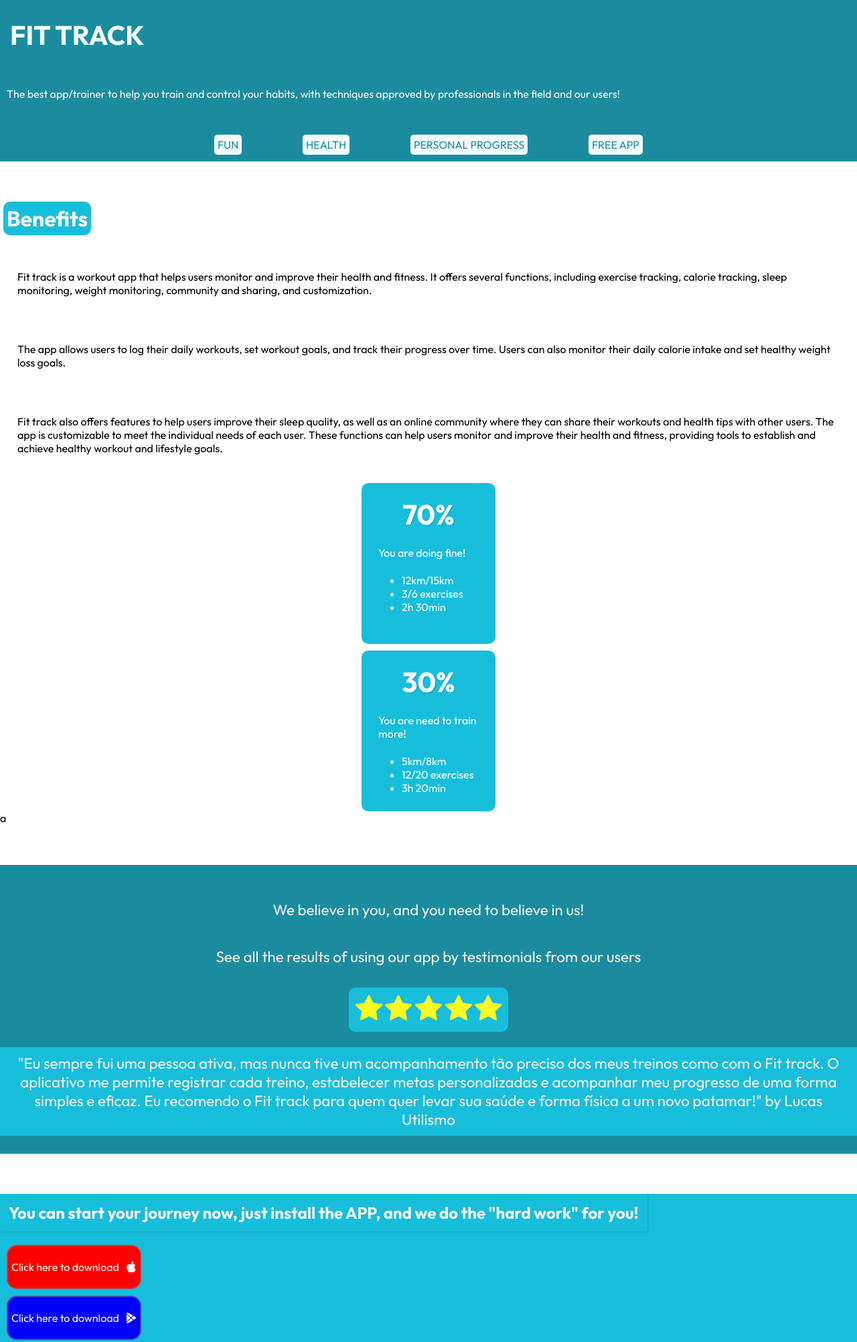
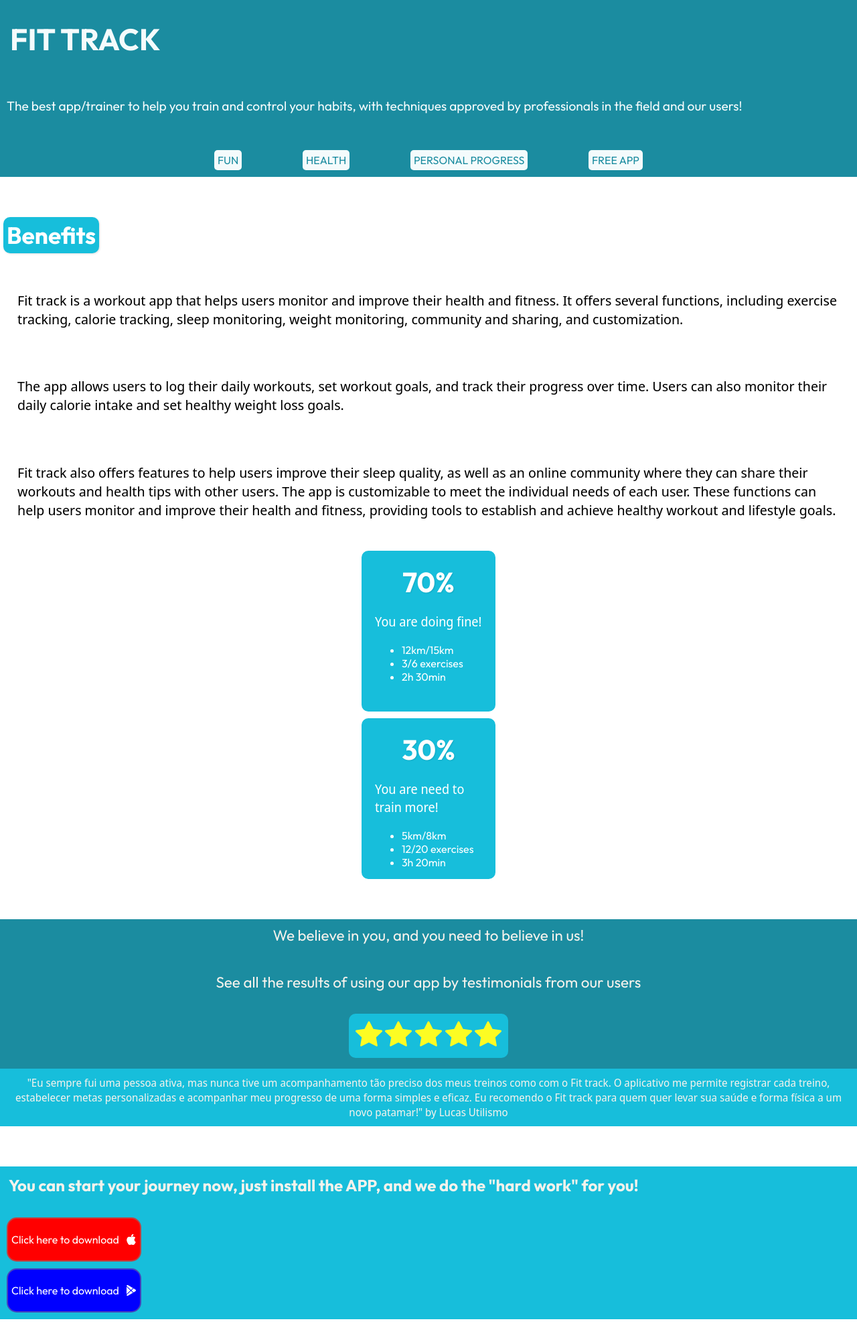
Before and after one commit to Fellipe-Barradas/FitTrack-landing-page, a website: page public/index.html in a window 1280 px wide. Shown: the top 2003 px of the page at 67% size. Drawn offline with Linux system fonts and the light colour scheme.

Commit message:
Correção de erros do css

```diff
--- a/SCSS/layout/_header.scss
+++ b/SCSS/layout/_header.scss
@@ -9,10 +9,11 @@
     font-family: variables.$font-primary;
     width: 90%;
     margin-left: 15px;
-    font-size: 2.5rem;
+    font-size: 2.8rem;
 }
 .subtitle{
     padding: 10px;
+    font-size: 1.2rem;
 }
 header ul{
     padding: 10px;
--- a/SCSS/layout/_section.scss
+++ b/SCSS/layout/_section.scss
@@ -4,8 +4,8 @@ section{
     margin-top: 60px;
 }
 .functions-section h1{
-    color: rgb(245, 242, 236);
-    font-size: 2rem;
+    color: rgb(255, 255, 255);
+    font-size: 2.2rem;
     width: fit-content;
     padding: 5px;
     margin-left: 5px;
@@ -15,11 +15,13 @@ section{
 }
 .functions-section p{
     padding: 26px;
+    font-size: 1.3rem;
+    font-family: variables.$font-secondary;
 }
 .depoiments-section{
     background-color:  variables.$secondary-color;
     color: rgb(245, 242, 236);
-    padding: 20px 0px 5px 0px;
+    padding: 20px -5px 5px 0px;
     p{
         font-size: 1.4rem;
         text-align: center;
@@ -43,6 +45,8 @@ section{
         p{
             background-color: variables.$primary-color;
             padding: 10px;
+            font-family: variables.$font-secondary;
+            font-size: 1rem;
         }
     }
 }
@@ -54,7 +58,6 @@ section{
         font-size: 1.5rem;
         width: fit-content;
         padding: 13px;
-        box-shadow: 1px 1px 3px rgba(0, 0, 0, 0.13);
     }
     div{
         svg{
--- a/SCSS/modules/_card-progress.scss
+++ b/SCSS/modules/_card-progress.scss
@@ -16,5 +16,7 @@
     margin: auto;
 }
 .progress-circle p{
-    padding: 5px;
+    padding: 0px;
+    font-size: 1.2rem;
+
 }
--- a/SCSS/modules/upbtn.scss
+++ b/SCSS/modules/upbtn.scss
@@ -1,3 +1,4 @@
+@use "../variables.scss";
 .btn-topo{
     width: fit-content;
     display:none;
@@ -9,12 +10,11 @@
 }
 .btn-topo svg{
     background-color: white;
-    border: 2px solid rgba(0, 0, 0, 0.904);
     border-radius: 50%;
     cursor: pointer;
     width: 40px;
     height: 40px;
-    color: blue;
+    color: variables.$primary-color;
 }
 @keyframes flutuar{
     0%{top: 0px;}
--- a/public/index.html
+++ b/public/index.html
@@ -50,7 +50,7 @@
 
         <button class="btn-topo"><svg xmlns="http://www.w3.org/2000/svg" width="16" height="16" fill="currentColor" class="bi bi-arrow-up-circle-fill" viewBox="0 0 16 16">
             <path d="M16 8A8 8 0 1 0 0 8a8 8 0 0 0 16 0zm-7.5 3.5a.5.5 0 0 1-1 0V5.707L5.354 7.854a.5.5 0 1 1-.708-.708l3-3a.5.5 0 0 1 .708 0l3 3a.5.5 0 0 1-.708.708L8.5 5.707V11.5z"/>
-          </svg></button>a
+          </svg></button>
     <section class="depoiments-section">
         <p>We believe in you, and you need to believe in us!</p>
         <p>See all the results of using our app by testimonials from our users</p>
```
Also changed, not shown: CSS/style.css.
